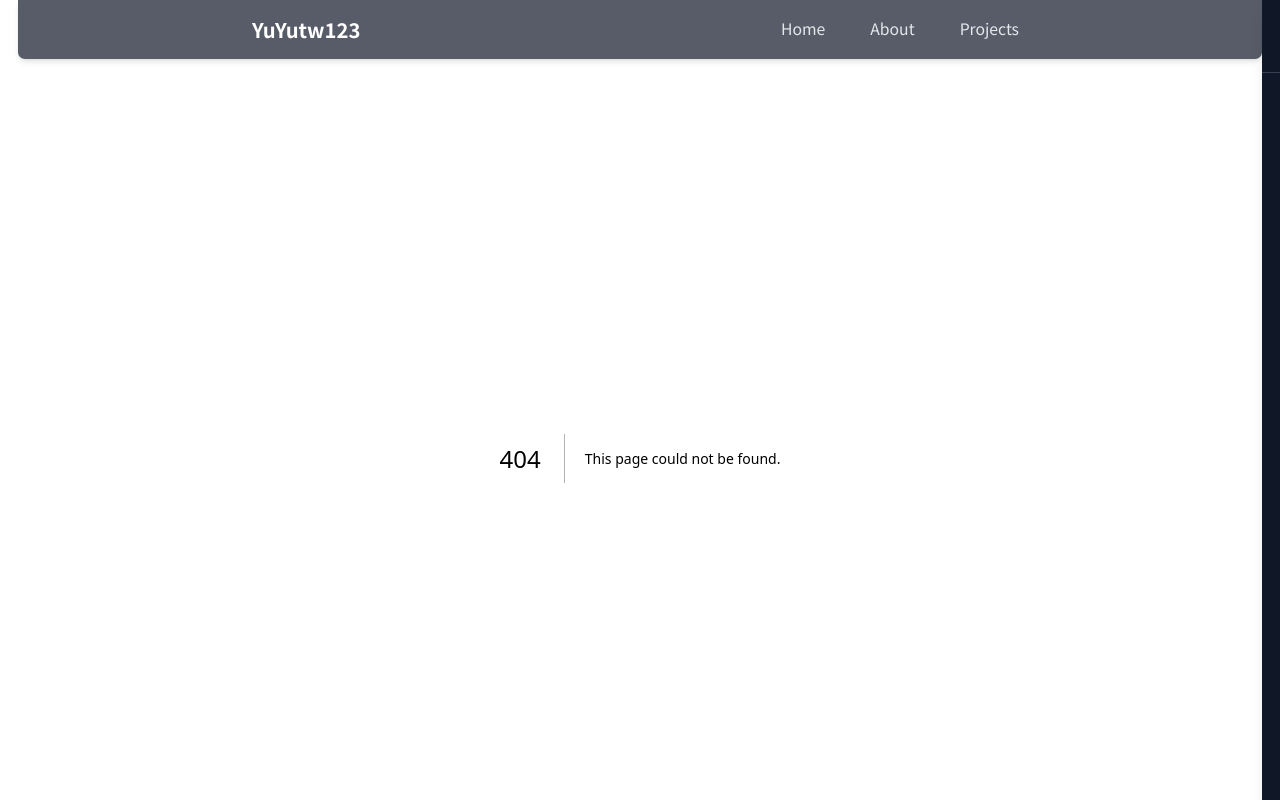
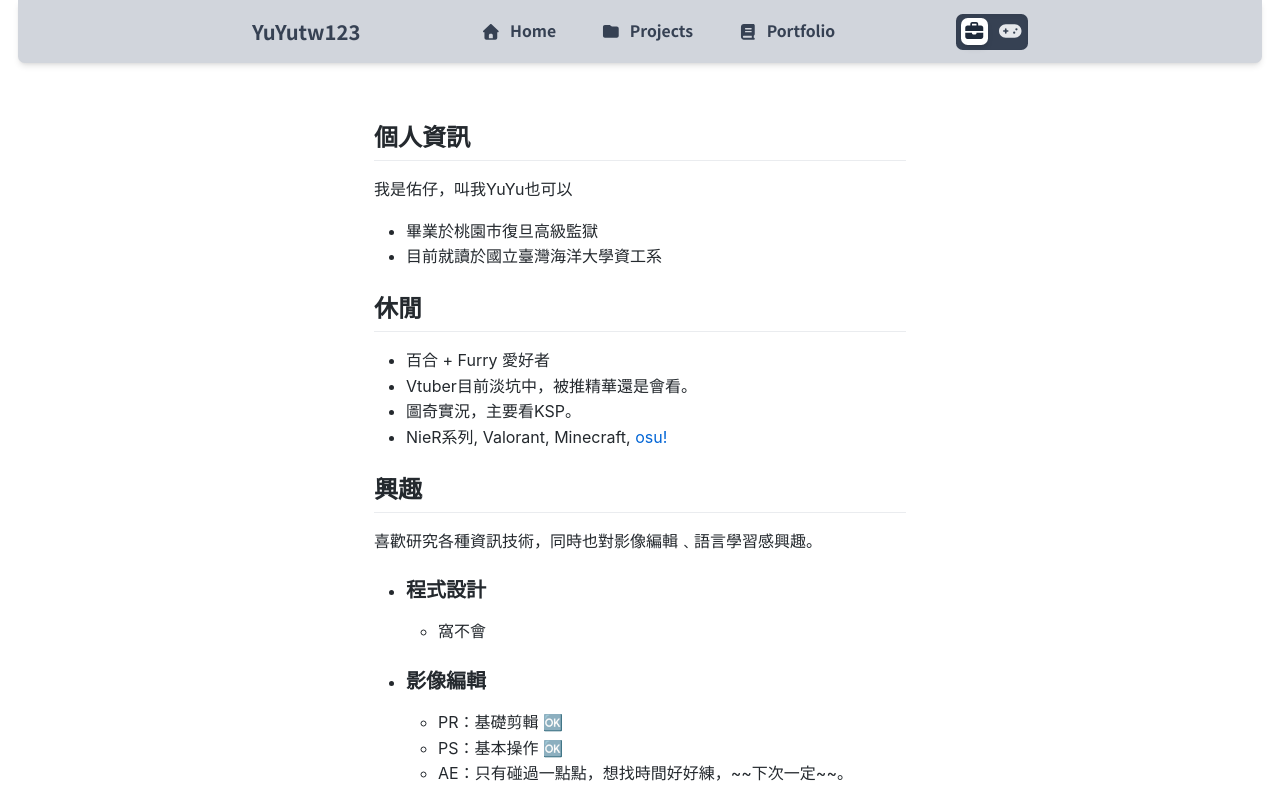
Before and after one commit to YuYutw123/YuYutw123.github.io, a Next.js app: page /gallery in a window 1280 px wide. Before the commit this address had no page. Shown: the top 800 px of the page. Built offline with nearby package versions, Linux system fonts and the light colour scheme.

Commit message:
add cool css

```diff
--- /dev/null
+++ b/src/app/gallery/layout.tsx
@@ -0,0 +1,15 @@
+import type { Metadata } from "next";
+import "../../styles/globals.css";
+
+export const metadata: Metadata = {
+    title: "About - YuYutw123's Blog",
+    description: "Learn more about me and my blog",
+};
+
+export default function AboutLayout({ children }: { children: React.ReactNode }) {
+    return (
+        <div>
+            <main className="container md:mx-auto md:px-4">{children}</main>
+        </div>
+    );
+}
--- /dev/null
+++ b/src/app/gallery/page.tsx
@@ -0,0 +1,20 @@
+import fs from "fs";
+import path from "path";
+import React from "react";
+import ReactMarkdown from "react-markdown";
+import rehypeHighlight from "rehype-highlight";
+import markdownStyles from '../../styles/markdown.module.css';
+import admonitionStyles from '../../styles/admonition.module.css';
+
+export default function AboutPage() {
+    const markdownFilePath = path.join(process.cwd(), "src/posts/spec/about.md");
+    const fileContents = fs.readFileSync(markdownFilePath, "utf-8");
+
+    return (
+        <div className={`prose mx-auto px-4 py-8 ${markdownStyles.markdown} ${admonitionStyles.admonitionWrapper}`}>
+            <ReactMarkdown rehypePlugins={[rehypeHighlight]}>
+                {fileContents}
+            </ReactMarkdown>
+        </div>
+    );
+}
--- a/src/app/page.tsx
+++ b/src/app/page.tsx
@@ -16,7 +16,7 @@ export default async function Home() {
                     <Link
                         key={id}
                         href={`/posts/${id}`}
-                        className="block py-4 hover:bg-gray-50 transition-colors"
+                        className="block py-4 px-2 hover:bg-gray-100 transition-colors"
                     >
                         <h2 className="text-xl font-semibold text-gray-800 mb-1">
                             {title}
--- /dev/null
+++ b/src/app/portfolio/layout.tsx
@@ -0,0 +1,15 @@
+import type { Metadata } from "next";
+import "../../styles/globals.css";
+
+export const metadata: Metadata = {
+    title: "About - YuYutw123's Blog",
+    description: "Learn more about me and my blog",
+};
+
+export default function AboutLayout({ children }: { children: React.ReactNode }) {
+    return (
+        <div>
+            <main className="container md:mx-auto md:px-4">{children}</main>
+        </div>
+    );
+}
--- /dev/null
+++ b/src/app/portfolio/page.tsx
@@ -0,0 +1,20 @@
+import fs from "fs";
+import path from "path";
+import React from "react";
+import ReactMarkdown from "react-markdown";
+import rehypeHighlight from "rehype-highlight";
+import markdownStyles from '../../styles/markdown.module.css';
+import admonitionStyles from '../../styles/admonition.module.css';
+
+export default function AboutPage() {
+    const markdownFilePath = path.join(process.cwd(), "src/posts/spec/about.md");
+    const fileContents = fs.readFileSync(markdownFilePath, "utf-8");
+
+    return (
+        <div className={`prose mx-auto px-4 py-8 ${markdownStyles.markdown} ${admonitionStyles.admonitionWrapper}`}>
+            <ReactMarkdown rehypePlugins={[rehypeHighlight]}>
+                {fileContents}
+            </ReactMarkdown>
+        </div>
+    );
+}
--- /dev/null
+++ b/src/app/projects/layout.tsx
@@ -0,0 +1,15 @@
+import type { Metadata } from "next";
+import "../../styles/globals.css";
+
+export const metadata: Metadata = {
+    title: "About - YuYutw123's Blog",
+    description: "Learn more about me and my blog",
+};
+
+export default function AboutLayout({ children }: { children: React.ReactNode }) {
+    return (
+        <div>
+            <main className="container md:mx-auto md:px-4">{children}</main>
+        </div>
+    );
+}
--- /dev/null
+++ b/src/app/projects/page.tsx
@@ -0,0 +1,20 @@
+import fs from "fs";
+import path from "path";
+import React from "react";
+import ReactMarkdown from "react-markdown";
+import rehypeHighlight from "rehype-highlight";
+import markdownStyles from '../../styles/markdown.module.css';
+import admonitionStyles from '../../styles/admonition.module.css';
+
+export default function AboutPage() {
+    const markdownFilePath = path.join(process.cwd(), "src/posts/spec/about.md");
+    const fileContents = fs.readFileSync(markdownFilePath, "utf-8");
+
+    return (
+        <div className={`prose mx-auto px-4 py-8 ${markdownStyles.markdown} ${admonitionStyles.admonitionWrapper}`}>
+            <ReactMarkdown rehypePlugins={[rehypeHighlight]}>
+                {fileContents}
+            </ReactMarkdown>
+        </div>
+    );
+}
--- a/src/components/navbar.tsx
+++ b/src/components/navbar.tsx
@@ -4,86 +4,199 @@ import { useState } from "react";
 import Link from "next/link";
 import { usePathname } from "next/navigation";
 import { FontAwesomeIcon } from "@fortawesome/react-fontawesome";
-import { faBars, faTimes } from "@fortawesome/free-solid-svg-icons";
+import {
+    faBars,
+    faTimes,
+    faGamepad,
+    faBriefcase,
+    faHome,
+    faFolder,
+    faImages,
+    faUser,
+    faBook,
+    IconDefinition,
+} from "@fortawesome/free-solid-svg-icons";
 
 interface NavItem {
     label: string;
     href: string;
+    icon: IconDefinition; // icon type
 }
 
-const navItems: NavItem[] = [
-    { label: "Home", href: "/" },
-    { label: "About", href: "/about" },
-    { label: "Projects", href: "/idk" },
+const navItemsTheme1: NavItem[] = [
+    { label: "Home", href: "/", icon: faHome },
+    { label: "Projects", href: "/projects", icon: faFolder },
+    { label: "Portfolio", href: "/portfolio", icon: faBook },
+];
+
+const navItemsTheme2: NavItem[] = [
+    { label: "Home", href: "/", icon: faHome },
+    { label: "About", href: "/about", icon: faUser },
+    { label: "Gallery", href: "/gallery", icon: faImages },
 ];
 
 export default function Navbar() {
     const pathname = usePathname();
     const [menuOpen, setMenuOpen] = useState(false);
+    const [theme, setTheme] = useState<1 | 2>(1); // 1: default, 2: alternative
+    const navItems = theme === 1 ? navItemsTheme1 : navItemsTheme2;
+
+    // 主題樣式
+    const headerClasses =
+        theme === 1
+            ? "bg-gray-300 text-gray-800 shadow-md"
+            : "bg-gradient-br-header text-white shadow-md";
+
+    const logoClasses =
+        theme === 1 ? "text-gray-700 font-bold" : "text-gray-300 font-bold";
 
     return (
-        <header className="md:mx-4 rounded-b-md backdrop-blur-md bg-gray-900/70 text-white shadow-md sticky top-0 z-50 lg:px-48 px-4">
+        <header
+            className={`sticky top-0 z-50 ${headerClasses} backdrop-blur-md rounded-b-md lg:px-48 px-4 md:mx-4 font-bold`}
+        >
             <nav className="container mx-auto flex justify-between items-center px-4 py-3">
                 {/* Logo */}
-                <h1 className="text-md md:text-lg font-bold drop-shadow-glow">
-                    <Link href="/" className="text-white">
-                        YuYutw123
+                <h1 className={`text-md md:text-lg ${logoClasses}`}>
+                    <Link href="/">
+                        {theme === 1 ? "YuYutw123" : "YuYutw123"}
                     </Link>
                 </h1>
 
                 {/* Desktop nav */}
-                <ul className="hidden md:flex relative space-x-6 rounded-lg md:text-md text-sm">
+                <ul className="hidden md:flex space-x-6 text-sm md:text-md">
                     {navItems.map((item) => (
-                        <li key={item.href} className="relative z-10">
+                        <li key={item.href}>
                             <Link
                                 href={item.href}
-                                className={`px-2 py-1 block rounded-md transition-colors duration-300 ${
+                                className={`group flex items-center gap-2 px-2 py-1 rounded-md  ${
                                     pathname === item.href
-                                        ? "text-gray-200 font-semibold"
-                                        : "text-gray-200 hover:text-gray-300"
+                                        ? theme === 1
+                                            ? "text-gray-900"
+                                            : "text-gradient-br"
+                                        : theme === 1
+                                        ? "text-gray-700 hover:text-gray-900"
+                                        : "text-gradient-br"
+                                }`}
+                            >
+                                <FontAwesomeIcon
+                                    icon={item.icon}
+                                    className={` ${
+                                        pathname === item.href
+                                            ? theme === 1
+                                                ? "text-gray-900 group-hover:text-gray-900"
+                                                : "text-pink-400 group-hover:text-blue-200"
+                                            : theme === 1
+                                            ? "text-gray-700 group-hover:text-gray-900"
+                                            : "text-pink-400 group-hover:text-blue-200"
+                                    }`}
+                                />
+                                <span
+                                    className={`${
+                                        pathname === item.href
+                                            ? theme === 1
+                                                ? "text-gray-900"
+                                                : "text-gradient-br"
+                                            : theme === 1
+                                            ? "text-gray-700 group-hover:text-gray-900"
+                                            : "text-gradient-br group-hover:text-blue-200"
                                     }`}
                                 >
                                     {item.label}
+                                </span>
                             </Link>
+
                         </li>
                     ))}
                 </ul>
 
+                {/* Theme switch & mobile hamburger */}
+                <div className="flex items-center gap-3">
+                    {/* Switch */}
+                    <div
+                        className={`shadow-inner relative w-16 h-8 flex items-center rounded-md p-1 cursor-pointer select-none transition-colors duration-300
+                            ${theme === 1 ? "bg-gray-700" : "bg-gray-600"}`}
+                    >
+                        {/* 滑塊 */}
+                        <div
+                            className={`absolute top-1 left-1 w-6 h-6 bg-white rounded-md shadow-md transform transition-transform duration-300
+                                ${
+                                    theme === 1
+                                        ? "translate-x-0"
+                                        : "translate-x-8"
+                                }`}
+                        />
+                        {/* Icon */}
+                        <div
+                            className={`absolute left-1.5 top-0.5
+                                        ${
+                                            theme === 1
+                                                ? " text-gray-800"
+                                                : " text-gray-200"
+                                        }`}
+                            onClick={() => setTheme(1)}
+                        >
+                            <FontAwesomeIcon icon={faBriefcase} />
+                        </div>
+                        <div
+                            className={`absolute right-1.5 top-0.5
+                                        ${
+                                            theme === 1
+                                                ? " text-gray-200"
+                                                : " text-gray-800"
+                                        }`}
+
+                            onClick={() => setTheme(2)}
+                        >
+                            <FontAwesomeIcon icon={faGamepad} />
+                        </div>
+                    </div>
+
                     {/* Mobile hamburger */}
                     <button
-                    className="md:hidden text-white text-2xl"
+                        className="md:hidden text-2xl"
                         onClick={() => setMenuOpen((prev) => !prev)}
                     >
                         <FontAwesomeIcon icon={menuOpen ? faTimes : faBars} />
                     </button>
+                </div>
             </nav>
 
-            {/* Sidebar (mobile only) */}
+            {/* Sidebar (mobile) */}
             <div
-                className={`fixed top-0 right-0 h-[100vh] w-64 bg-gray-900 backdrop-blur-md shadow-lg transform transition-transform duration-300 ease-in-out z-40
-                ${menuOpen ? "translate-x-0" : "translate-x-full"}`}
+                className={`md:hidden fixed top-0 right-0 h-[100vh] w-64 transform transition-transform duration-300 ease-in-out z-40 ${
+                    menuOpen ? "translate-x-0 " : "translate-x-full"
+                } ${
+                    theme === 1
+                        ? "bg-gray-200 text-gray-800"
+                        : "bg-gradient-br-header text-white"
+                }`}
             >
-                <div className="flex justify-between items-center p-4 border-b border-gray-700">
+                <div className="flex justify-between items-center p-4 border-b border-gray-300">
                     <h2 className="text-lg font-semibold">Menu</h2>
                     <button
-                        className="text-white text-2xl"
+                        className="text-2xl"
                         onClick={() => setMenuOpen(false)}
                     >
                         <FontAwesomeIcon icon={faTimes} />
                     </button>
                 </div>
-                <ul className="flex flex-col p-4 space-y-4 text-sm bg-gray-900/95">
+                <ul className="flex flex-col p-4 space-y-4 text-sm">
                     {navItems.map((item) => (
                         <li key={item.href}>
                             <Link
                                 href={item.href}
-                                className={`block px-2 py-2 rounded-md transition-colors duration-300 ${
+                                className={`flex items-center gap-2 px-2 py-2 rounded-md transition-colors duration-300 ${
                                     pathname === item.href
-                                        ? "text-yellow-400 font-semibold"
-                                        : "text-gray-200 hover:text-gray-300"
+                                        ? theme === 1
+                                            ? "text-gray-900 font-semibold"
+                                            : "text-blue-400 font-semibold"
+                                        : theme === 1
+                                        ? "hover:bg-gray-300"
+                                        : "hover:bg-purple-700/50"
                                 }`}
                                 onClick={() => setMenuOpen(false)}
                             >
+                                <FontAwesomeIcon icon={item.icon} />
                                 {item.label}
                             </Link>
                         </li>
@@ -91,10 +204,10 @@ export default function Navbar() {
                 </ul>
             </div>
 
-            {/* Overlay when sidebar is open */}
+            {/* Overlay */}
             {menuOpen && (
                 <div
-                    className="w-[100vw] h-[100vh] fixed inset-0 bg-black/40 z-30"
+                    className="fixed inset-0 w-[100vw] h-[100vh] bg-black/40 z-30"
                     onClick={() => setMenuOpen(false)}
                 />
             )}
--- a/src/styles/globals.css
+++ b/src/styles/globals.css
@@ -26,3 +26,24 @@ img {
     max-width: 100%;
     display: block;
 }
+
+.text-gradient-br {
+    background-image: linear-gradient(to bottom right, #FF8979, #86A3FF);
+    -webkit-background-clip: text;
+    -webkit-text-fill-color: transparent;
+    background-clip: text; /* for Firefox */
+    color: transparent;
+}
+
+.text-gradient-br:hover {
+    background-image: none;          /* 移除漸層 */
+    -webkit-background-clip: unset;  /* 取消文字裁切背景 */
+    -webkit-text-fill-color: #bfdbfe; /* Tailwind 的 blue-200 */
+    color: #bfdbfe;                  /* 保險起見 */
+}
+
+
+
+.bg-gradient-br-header {
+    background: linear-gradient(to bottom right, #3E1414, #1E0A55);
+}
```
Lines whose indentation alone changed are shown as unchanged.
